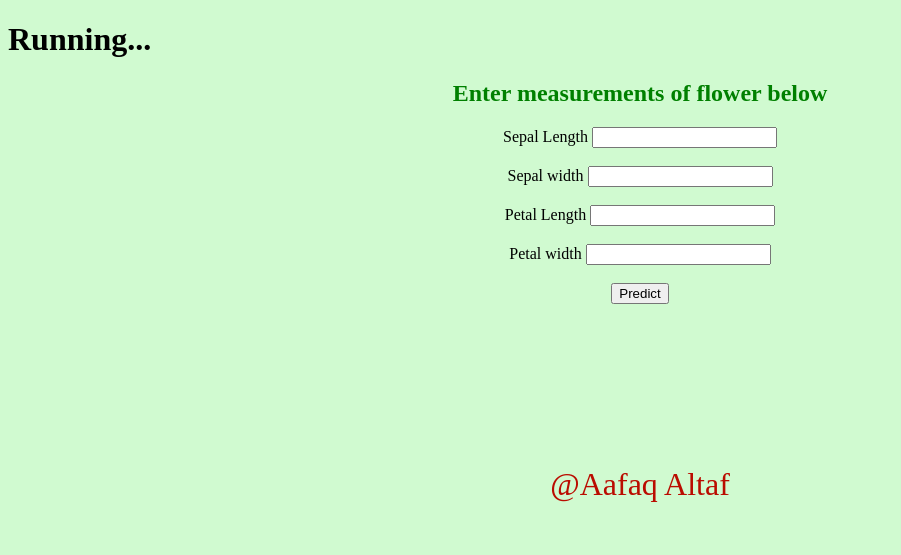
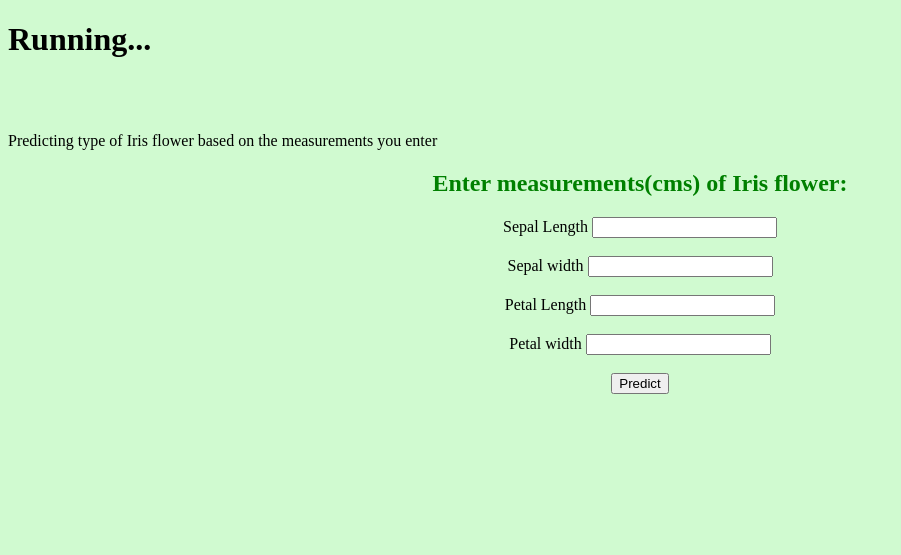
Before and after one commit to Reshi-aafaq/aafaqiris, a Flask app: page / in a window 1280 px wide. Shown: the top 555 px of the page, without its empty margins (0-901 px from the left). Run offline with Flask 2, Linux system fonts and the light colour scheme; parts of the project's set-up code (start-up, migrations or seed data) failed here and were passed over.

Commit message:
Update irirsflower.html

```diff
--- a/templates/irirsflower.html
+++ b/templates/irirsflower.html
@@ -15,9 +15,10 @@
 
 </head>
 <body bgcolor=#dwfadw>
-<h1 > Running...</h1>
+<h1 > Running...</h1> <br> <br>
+    <p> Predicting type of Iris flower based on the measurements you enter </p>
 <center>
-<h2 class="rah">  Enter measurements of flower below </h2>
+<h2 class="rah">  Enter measurements(cms) of Iris flower: </h2>
 <form method=POST>
     {# This hidden_tag is a CSRF security feature. #}
     {{ form.hidden_tag() }}
```
